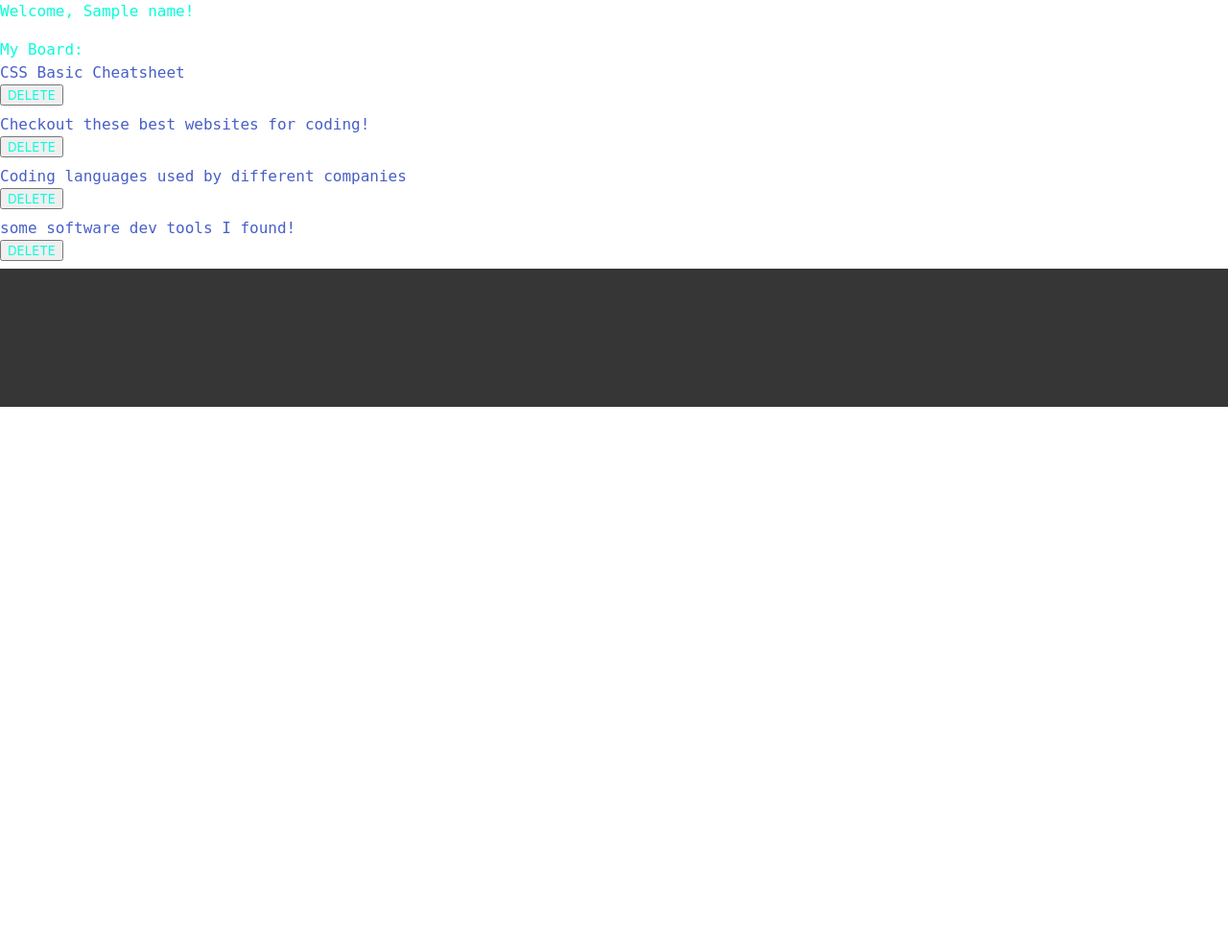
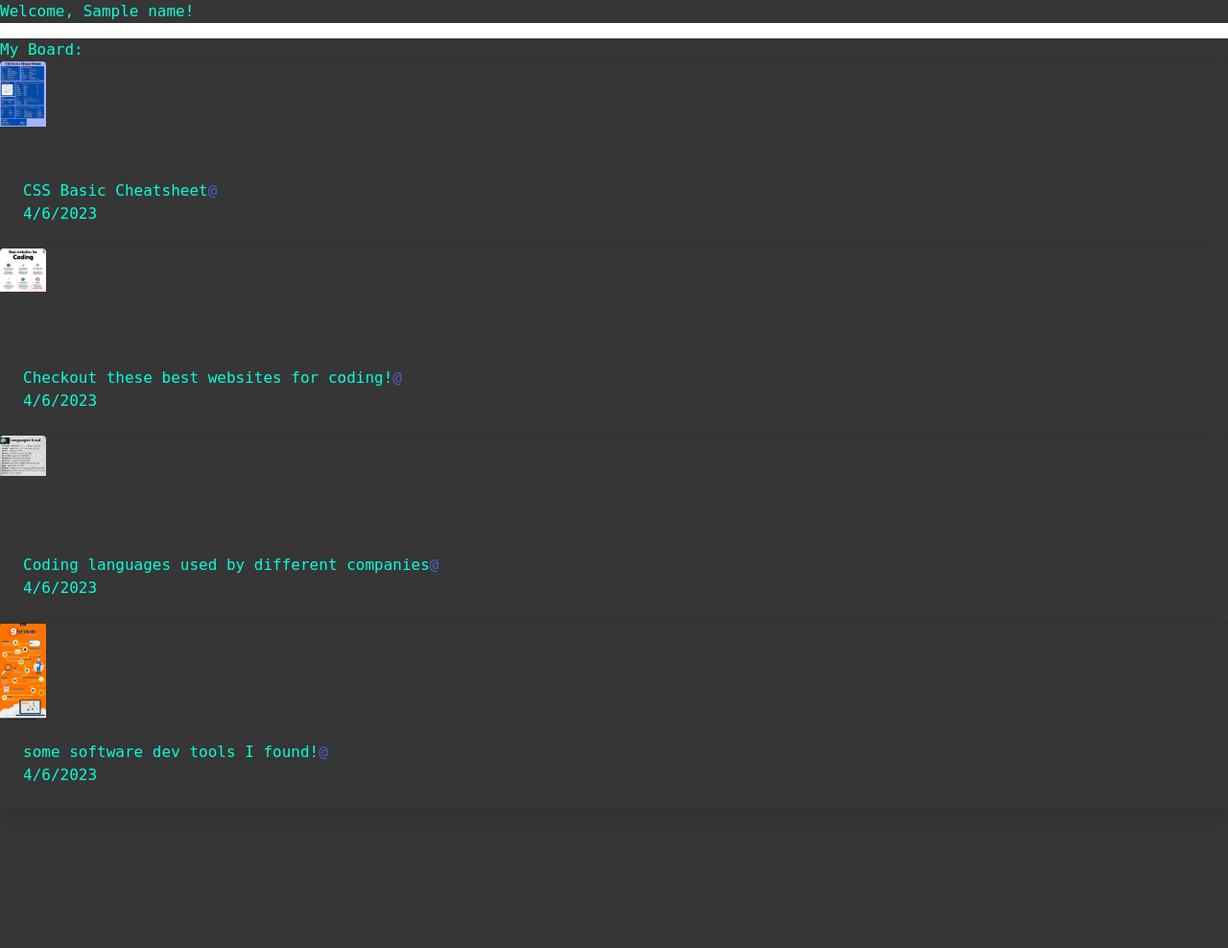
Before and after one commit to tunaabop/four-m, a Node server app: template views/profile.handlebars in a window 1280 px wide. Shown: the part 40-1028 px from the top of the page at 96% size. Before the commit the page ends 464 px from the top, so only its background shows below. Run offline with Node 20, Linux system fonts and the light colour scheme; data comes from the database, SQL or seed files in the repository; tables that the repository leaves empty hold one stand-in row (values such as "Sample post"); the template is opened without the code that fills it: values that come from a table or form of the project are taken from there, most other values are stand-ins (such as "Sample title", 1, 10 or a date in 2020); some libraries are stand-ins or nearby versions.

Commit message:
fixed user's posts under profile.handlebars

```diff
--- a/views/profile.handlebars
+++ b/views/profile.handlebars
@@ -1,23 +1,51 @@
-<div class="row">
-  <div class="col-auto">
+<div class="row has-background-dark">
+  <div class="col-auto has-background-dark">
     <h2>Welcome, {{name}}!</h2>
   </div>
 </div>
-<div class="row mt-4">
+<div class="row mt-4 has-background-dark">
 
   {{#if posts.length}}
-  <div class="col-md-6 post-list">
+  <div class="col-md-6 post-list has-background-dark">
     <h3>My Board:</h3>
 
     {{#each posts as |post|}}
-    <div class="row mb-2">
+    {{!-- <div class="row mb-2">
       <div class="col-md-8">
         <h4><a href="/post/{{post.id}}">{{post.caption}}</a></h4>
       </div>
       <div class="col-md-4">
         <button class="btn btn-sm btn-danger" data-id="{{post.id}}">DELETE</button>
       </div>
+    </div> --}}
+    <div class="card has-background-dark">
+    <div class="card-image">
+      <figure class="image is-48x48">
+        {{!-- <img src="https://bulma.io/images/placeholders/1280x960.png" alt="Placeholder image"> --}}
+        <a href="/post/{{post.post_id}}">{{{get_image post.image_path}}}</a>
+      </figure>
     </div>
+    <div class="card-content">
+      <div class="media">
+        {{!-- <div class="media-left">
+          <figure class="image is-48x48">
+            <img src="https://bulma.io/images/placeholders/96x96.png" alt="Placeholder image">
+          </figure>
+        </div> --}}
+        <div class="media-content">
+          <p class="title is-4">@{{post.user.username}}</p>
+          {{!-- <p class="subtitle is-6">@johnsmith</p> --}}
+        </div>
+      </div>
+
+      <div class="content">
+        {{post.caption}}<a>@{{post.user.username}}</a>
+        {{!-- <a href="#">#css</a> <a href="#">#responsive</a> --}}
+        <br>
+        <time datetime="{{format_date post.date_created}}">{{format_date post.date_created}}</time>
+      </div>
+    </div>
+  </div>
     {{/each}}
   </div>
   {{/if}}
```
